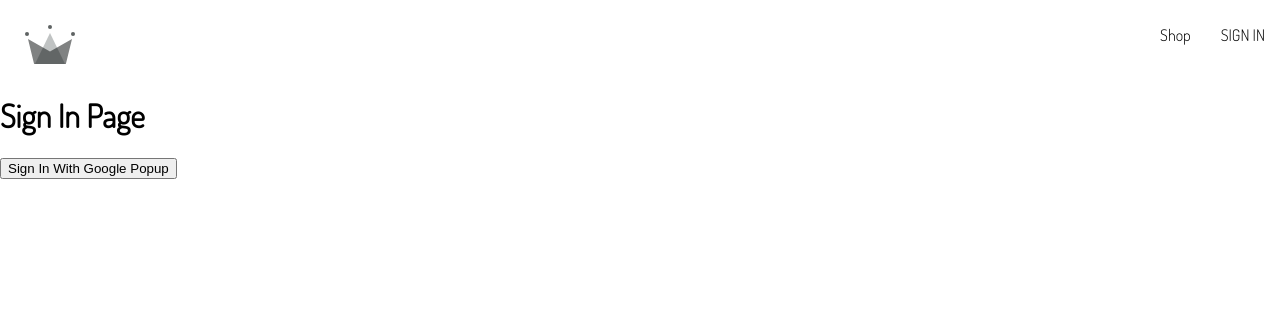
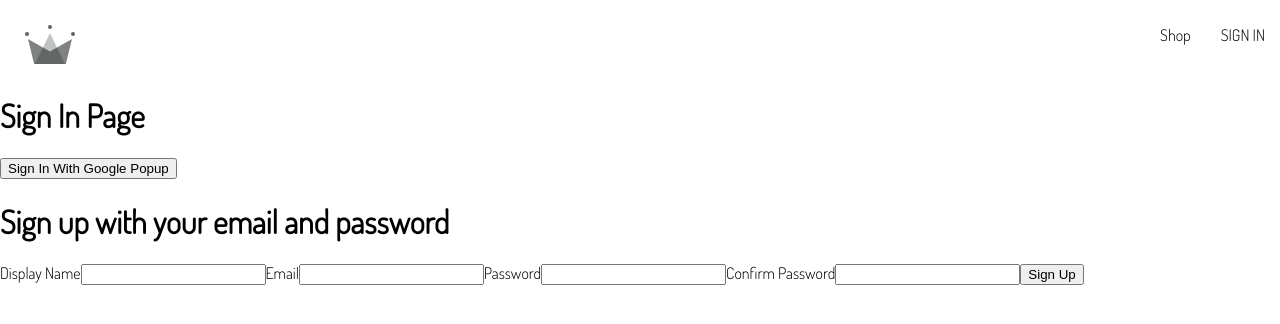
Before and after one commit to jkap100/Jkap-clothing, a React (Create React App) app: page /sign-in in a window 1280 px wide. Shown: the top 324 px of the page. Built offline with nearby package versions, Linux system fonts and the light colour scheme.

Commit message:
sign up form

```diff
--- /dev/null
+++ b/src/components/sign-up-form/sign-up-form.component.jsx
@@ -0,0 +1,63 @@
+import React, { useState } from "react";
+
+const defaultFormFields = {
+  displayName: "",
+  email: "",
+  password: "",
+  confirmPassword: "",
+};
+
+const SignUpForm = () => {
+  const [formFields, setFormFields] = useState(defaultFormFields);
+  const { displayName, email, password, confirmPassword } = formFields;
+
+  const handleChange = (e) => {
+    const { name, value } = e.target;
+
+    setFormFields({ ...formFields, [name]: value });
+  };
+
+  return (
+    <div>
+      <h1>Sign up with your email and password</h1>
+      <form onSubmit={() => {}}>
+        <label>Display Name</label>
+        <input
+          name="displayName"
+          type="text"
+          required
+          onChange={handleChange}
+          value={displayName}
+        />
+        <label>Email</label>
+        <input
+          name="email"
+          type="email"
+          required
+          onChange={handleChange}
+          value={email}
+        />
+        <label>Password</label>
+        <input
+          name="password"
+          type="password"
+          required
+          onChange={handleChange}
+          value={password}
+        />
+        <label>Confirm Password</label>
+        <input
+          name="confirmPassword"
+          type="password"
+          required
+          onChange={handleChange}
+          value={confirmPassword}
+        />
+
+        <button type="submit">Sign Up</button>
+      </form>
+    </div>
+  );
+};
+
+export default SignUpForm;
--- a/src/routes/sig-in/sign-in.component.jsx
+++ b/src/routes/sig-in/sign-in.component.jsx
@@ -1,8 +1,13 @@
-import React from "react";
+import React, { useEffect } from "react";
+
 import {
   signInWithGooglePopup,
   createUserDocumentFromAuth,
+  signInWithGoogleRedirect,
+  auth,
 } from "../../utils/firebase/firebase.utils.js";
+
+import SignUpForm from "../../components/sign-up-form/sign-up-form.component";
 
 const SignIn = () => {
   const logGoogleUser = async () => {
@@ -14,6 +19,7 @@
     <div>
       <h1>Sign In Page</h1>
       <button onClick={logGoogleUser}>Sign In With Google Popup</button>
+      <SignUpForm />
     </div>
   );
 };
--- a/src/utils/firebase/firebase.utils.js
+++ b/src/utils/firebase/firebase.utils.js
@@ -20,14 +20,17 @@
 // Initialize Firebase
 const firebaseApp = initializeApp(firebaseConfig);
 
-const provider = new GoogleAuthProvider();
+const googleProvider = new GoogleAuthProvider();
 
-provider.setCustomParameters({
+googleProvider.setCustomParameters({
   prompt: "select_account",
 });
 
 export const auth = getAuth();
-export const signInWithGooglePopup = () => signInWithPopup(auth, provider);
+export const signInWithGooglePopup = () =>
+  signInWithPopup(auth, googleProvider);
+export const signInWithGoogleRedirect = () =>
+  signInWithRedirect(auth, googleProvider);
 
 export const db = getFirestore();
 
@@ -55,10 +58,4 @@
   }
 
   return userDocRef;
-
-  //check if user data exists
-
-  //if user data exists
-
-  //return user doc ref
 };
```
